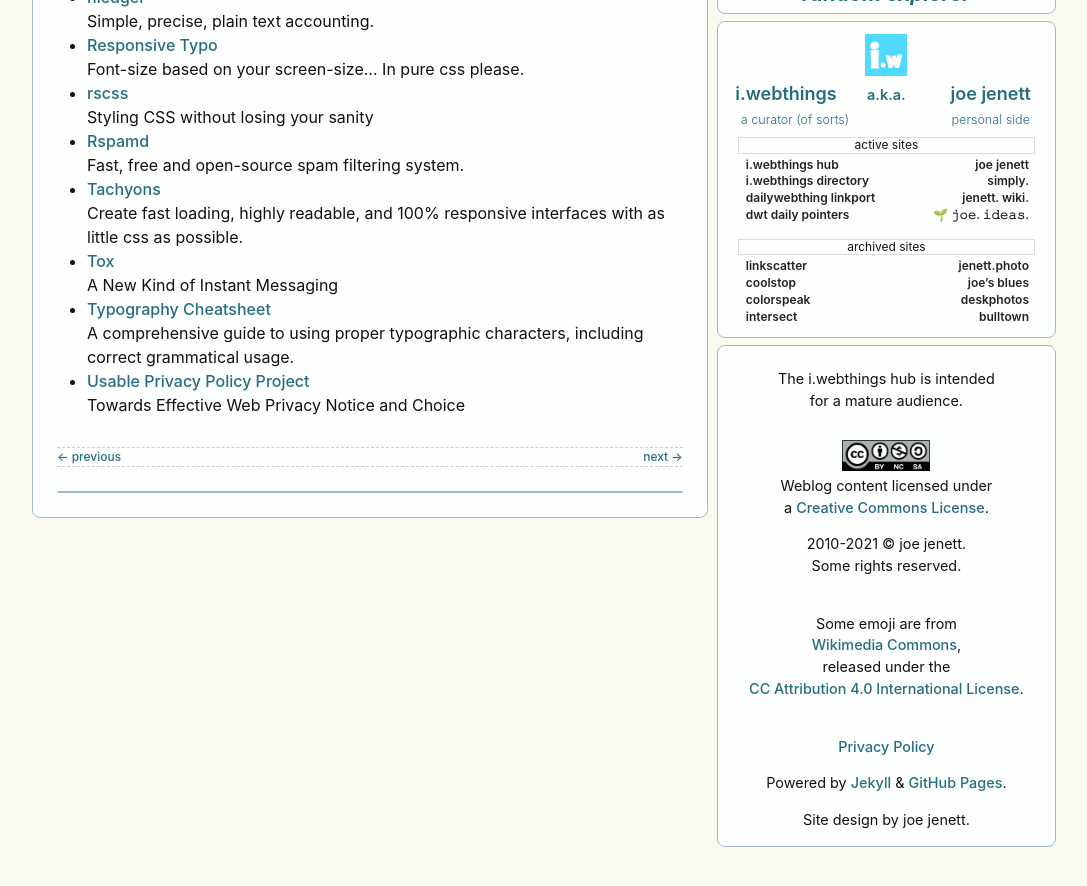
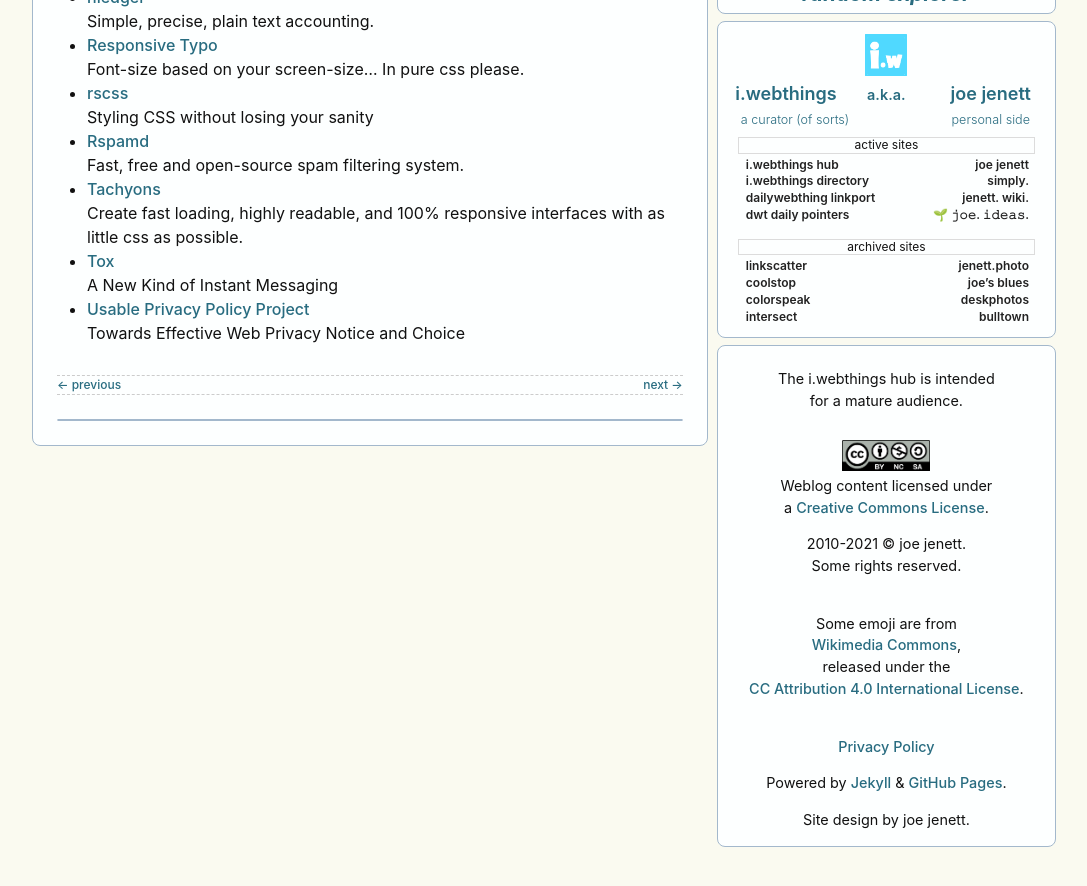
Before and after one commit to joejenett/i.webthings, a Jekyll site: the page built from _posts/2016-10-07-mucho_gusto.md, in a window 1280 px wide and 900 px high, scrolled down 617 px. Shown: the top 886 px of the window, without its empty margins (96-1183 px from the left). Built offline with Jekyll 4.4.1, drawn with Linux system fonts in a browser that asks for light colours; comment, search, counter and statistics services are not loaded.

Commit message:
Update 2016-10-07-mucho_gusto.md

```diff
--- a/_posts/2016-10-07-mucho_gusto.md
+++ b/_posts/2016-10-07-mucho_gusto.md
@@ -50,7 +50,5 @@ categories:
     Create fast loading, highly readable, and 100% responsive interfaces with as little css as possible.
   * [Tox](https://tox.chat/ "Tox")
     A New Kind of Instant Messaging
-  * [Typography Cheatsheet](https://www.typewolf.com/cheatsheet "Typography Cheatsheet")
-    A comprehensive guide to using proper typographic characters, including correct grammatical usage.
   * [Usable Privacy Policy Project](https://usableprivacy.org/ "Usable Privacy Policy Project")
     Towards Effective Web Privacy Notice and Choice
```
